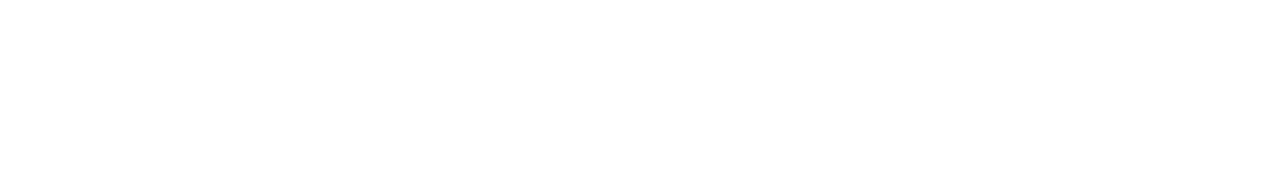
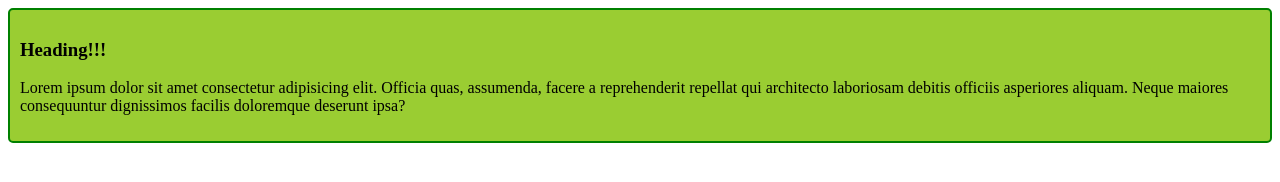
Before and after one commit to ShahnazFR/dev-check, a plain HTML site: page index.html in a window 1280 px wide. Drawn offline with Linux system fonts and the light colour scheme.

Commit message:
Added styles

```diff
--- a/index.html
+++ b/index.html
@@ -1,13 +1,20 @@
 <!DOCTYPE html>
 <html lang="en">
+
 <head>
     <meta charset="UTF-8">
     <meta name="viewport" content="width=device-width, initial-scale=1.0">
     <title>Dev Check
 
     </title>
+    <link rel="stylesheet" href="styles/style.css">
 </head>
+
 <body>
+    <div>
+        <h3>Heading!!!</h3>
+        <p>Lorem ipsum dolor sit amet consectetur adipisicing elit. Officia quas, assumenda, facere a reprehenderit repellat qui architecto laboriosam debitis officiis asperiores aliquam. Neque maiores consequuntur dignissimos facilis doloremque deserunt ipsa?</p>
+    </div>
+</body>
 
-</body>
 </html>
--- /dev/null
+++ b/styles/style.css
@@ -0,0 +1,6 @@
+div{
+    background-color: yellowgreen;
+    padding: 10px;
+    border: 2px solid green;
+    border-radius: 5px;
+}
```
